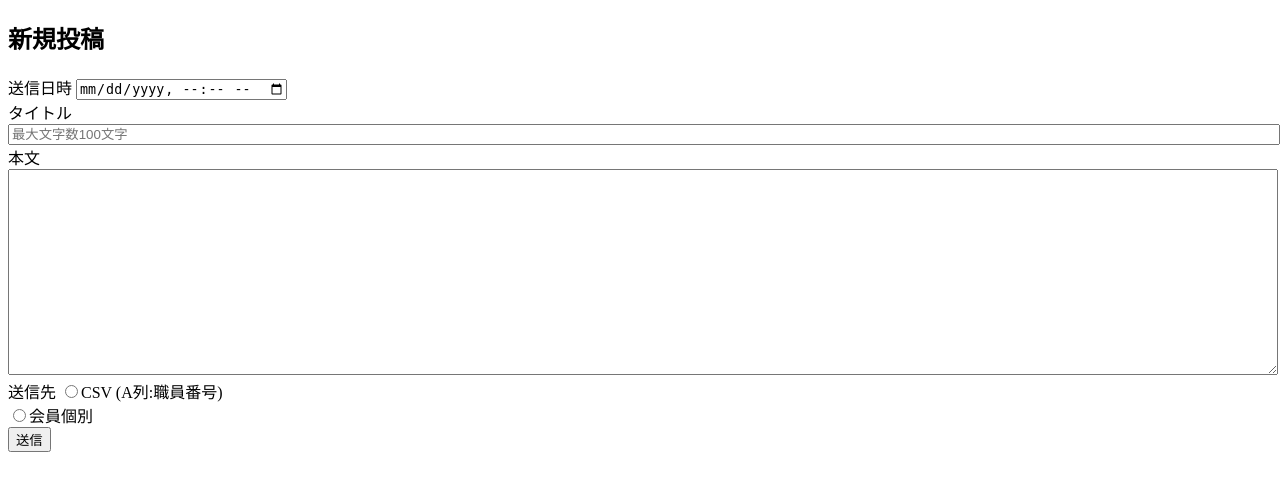
After one commit to s10778/SampleProject, a PHP site: template app/views/post/index.php in a window 1280 px wide. The commit adds this page. Shown: the top 491 px of the page. Run offline with PHP 8.4, Linux system fonts and the light colour scheme; the template is opened without the code that fills it, so the values that code supplies are empty.

Commit message:
viewの作成

```diff
--- /dev/null
+++ b/app/views/post/index.php
@@ -0,0 +1,83 @@
+<!DOCTYPE HTML>
+<html lang="ja">
+
+<head>
+  <meta charset="utf-8">
+  <meta name="viewport" content="width=device-width, initial-scale=1, maximum-scale=1, user-scalable=no" />
+  <meta name="format-detection" content="telephone=no">
+  <title><?php echo $title ?></title>
+  <meta name="Description" content="<?php echo $description; ?>" />
+  <meta name="Keywords" content="<?php echo $keyword; ?>" />
+  <meta http-equiv="Content-Style-Type" content="text/css" />
+  <link rel="stylesheet" type="text/css" href="/assets/css/style.css" media="screen" />
+</head>
+
+<body>
+  <h2>新規投稿</h2>
+
+  <form method="POST" action="/post/create">
+
+    <div>
+      <label for="sent_date">送信日時</label>
+      <input type="datetime-local" name="sent_date" id="sent_date" required value=""/>
+    </div>
+
+    <div>
+      <label for="title">タイトル</label>
+      <input type="text" name="title" id="title" placeholder="最大文字数100文字" required value=""/>
+    </div>
+
+    <div>
+      <label for="body">本文</label>
+      <textarea id="body" name="body"></textarea>
+    </div>
+
+    <div>
+      <label>送信先</label>
+      <input type="radio" name="sender" value="CSV" onchange="toggleInput()"/>CSV (A列:職員番号)<br/>
+      <input type="radio" name="sender" value="会員個別" onchange="toggleInput()"/>会員個別<br/>
+
+      <div id="sender1Input" style="display: none;">
+        <label>CSV</label>
+        <input type="file" id="sender1" name="member_id">
+      </div>
+
+      <div id="sender2Input" style="display: none;">
+        <label>職員/会員番号</label>
+        <input type="text" id="sender3" placeholder="半角数字">
+        <input type="text" id="sender3" placeholder="半角数字">
+        <input type="text" id="sender3" placeholder="半角数字">
+        <input type="text" id="sender3" placeholder="半角数字">
+        <input type="text" id="sender3" placeholder="半角数字"><br/>
+        <input type="text" id="sender3" placeholder="半角数字">
+        <input type="text" id="sender3" placeholder="半角数字">
+        <input type="text" id="sender3" placeholder="半角数字">
+        <input type="text" id="sender3" placeholder="半角数字">
+        <input type="text" id="sender3" placeholder="半角数字"><br/>
+      </div>
+    </div>
+
+    <script>
+      function toggleInput() {
+        var selectedField = document.querySelector('input[name="sender"]:checked').value;
+        var sender1Input = document.getElementById('sender1Input');
+        var sender2Input = document.getElementById('sender2Input');
+
+        // すべての入力フィールドを非表示にする
+        sender1Input.style.display = "none";
+        sender2Input.style.display = "none";
+
+        // 選択された入力フィールドを表示する
+        if (selectedField === "CSV") {
+          sender1Input.style.display = "block";
+        } else if (selectedField === "会員個別") {
+          sender2Input.style.display = "block";
+        }
+      }
+    </script>
+
+    <input type="submit" value="送信"/>
+  </form>
+</body>
+
+</html>
--- a/public/index.php
+++ b/public/index.php
@@ -46,6 +46,7 @@ Routes::getInstance()->addRoute( '/blog/admin_edit_view' , 'BlogController' , 'a
 Routes::getInstance()->addRoute( '/blog/admin_delete' , 'BlogController' , 'admin_delete', 'id');
 Routes::getInstance()->addRoute( '/login' , 'LoginController', 'index');
 Routes::getInstance()->addRoute( '/login/authenticate' , 'LoginController', 'authenticate');
+Routes::getInstance()->addRoute( '/post/create' , 'PostController', 'create');
 
 if (isset($_GET)) $_GET = Util::sanitize($_GET); //NULLバイト除去　ヌルバイト攻撃対策
 if (isset($_POST)) $_POST = Util::sanitize($_POST); //NULLバイト除去　ヌルバイト攻撃対策
```
Also changed, not shown: app/controllers/PostController.php (added, +21 -0 lines).
